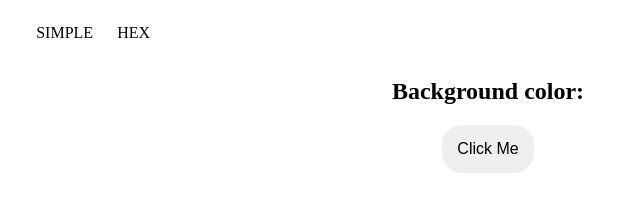
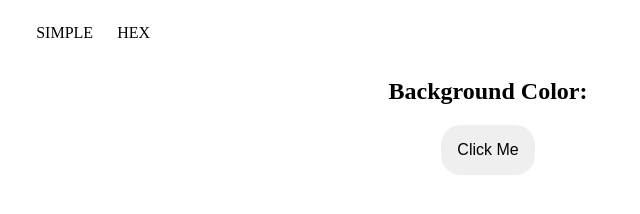
Before and after one commit to naspc/naspccolor.github.io, a plain HTML site: page index.html in a window 1280 px wide. Shown: the full height of the page, 152-792 px from the left. Drawn offline with Linux system fonts and the light colour scheme.

Commit message:
first commit

```diff
--- a/color.css
+++ b/color.css
@@ -5,14 +5,12 @@ li {
 .nav-center{
     display: inline-flex;
     list-style-type: none;
-    margin: auto;
-    justify-content: center;
-}
+    }
 
 
 .btn{
     border: none;
-    padding: 15px 15px;
+    padding: 16px 16px;
     font-size: 16px;
     cursor: pointer;
     display: flex;
@@ -20,7 +18,7 @@ li {
 }
 .btn:hover {
     background-color: black;
-    color: aliceblue;
+    color: white;
 }
 
 a{
--- a/index.html
+++ b/index.html
@@ -22,7 +22,7 @@
 
 <main>
 <div class="container">
-    <h2> Background color: <span class="color">  </span></h2>
+    <h2> Background Color: <span class="color">  </span></h2>
     <button class="btn btn-hero" id="btn"> Click Me</button>
 </div>
 
```
